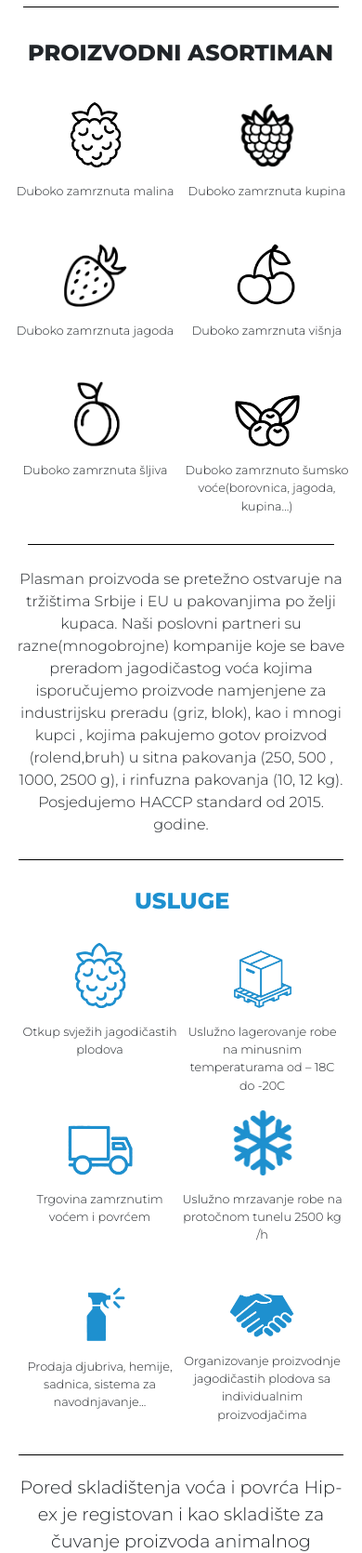
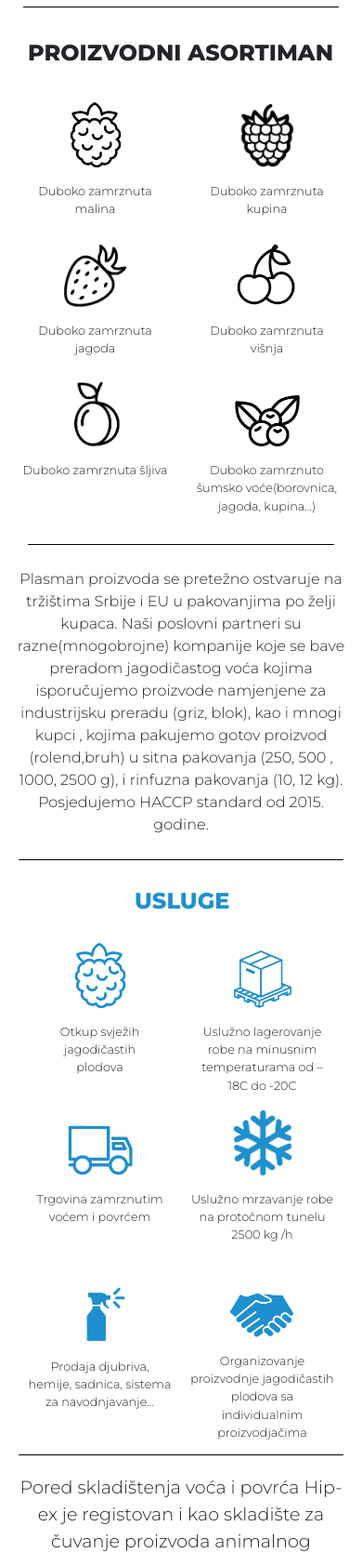
Before and after one commit to Bojan-Mitrovic/Hipex, a PHP site: page /proizvodi.html in a window 390 px wide. Shown: the part 523-2193 px from the top of the page at 93% size. Run offline with PHP 8.4, Linux system fonts and the light colour scheme; some libraries are stand-ins or nearby versions.

Commit message:
text adjusting

```diff
--- a/css/style.css
+++ b/css/style.css
@@ -1729,7 +1729,7 @@ body {
   .produce-container .fruit-wrap .frozen-fruits .fruit-container p {
     font-size: 0.8rem;
     margin-top: 1rem;
-    padding: 0;
+    padding: 0 12px;
   }
   .produce-container .middle-text p {
     border: none;
@@ -1765,7 +1765,7 @@ body {
   }
   .produce-container .service-wrap .service-icon-wrap .service-icon-text {
     font-size: 0.8rem;
-    padding: 0;
+    padding: 0 10px;
     margin-top: 1rem;
   }
   .produce-container .bottom-text {
--- a/css/style.scss
+++ b/css/style.scss
@@ -1343,7 +1343,7 @@
                         p {
                             font-size: 0.8rem;
                             margin-top: 1rem;
-                            padding: 0;
+                            padding: 0 12px;
                         }
                     }
                 }
@@ -1379,7 +1379,7 @@
                     }
                     .service-icon-text {
                         font-size: 0.8rem;
-                        padding: 0;
+                        padding: 0 10px;
                         margin-top: 1rem;
                     }
                 }
```
Also changed, not shown: 1 other file.
